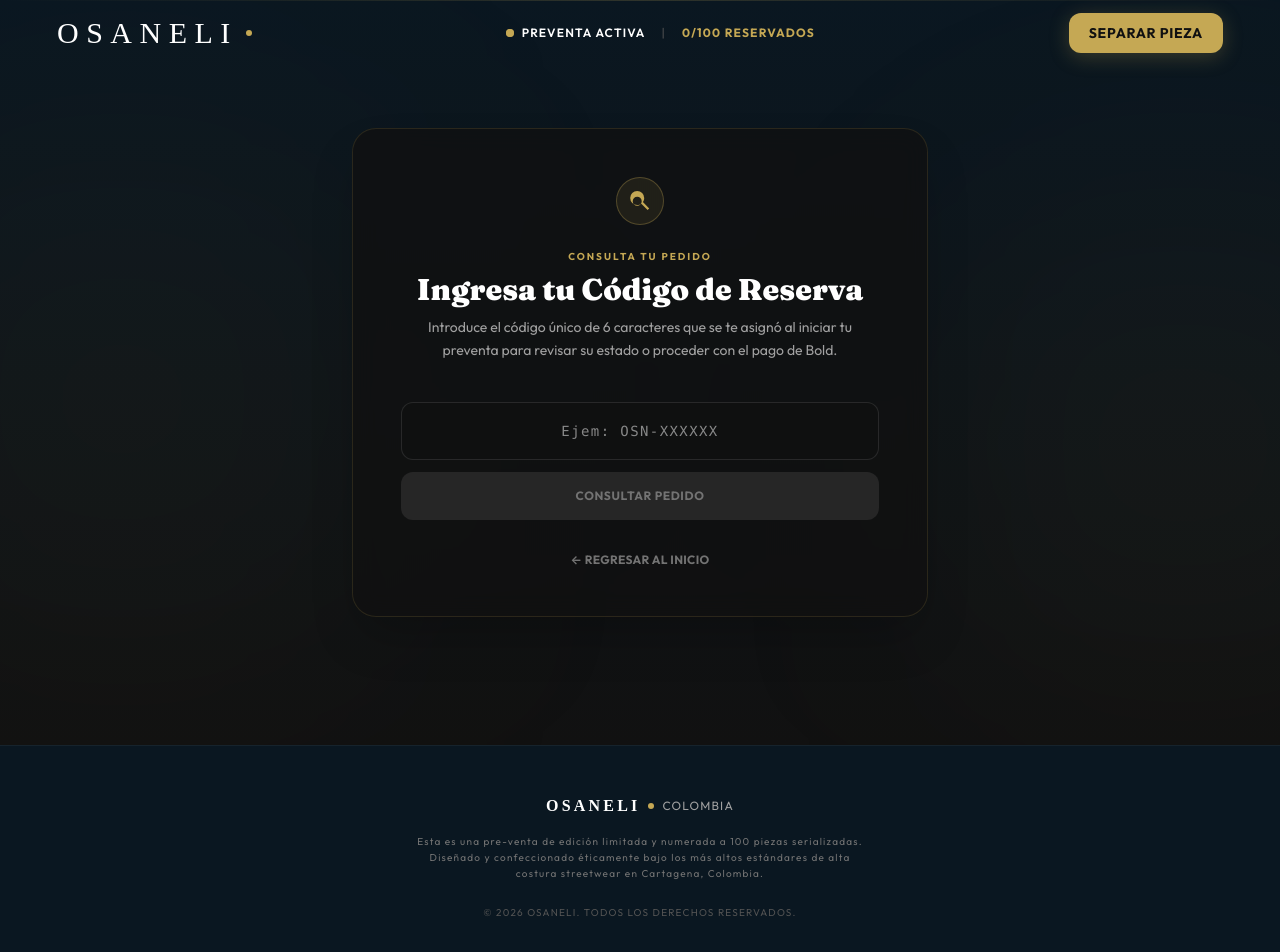
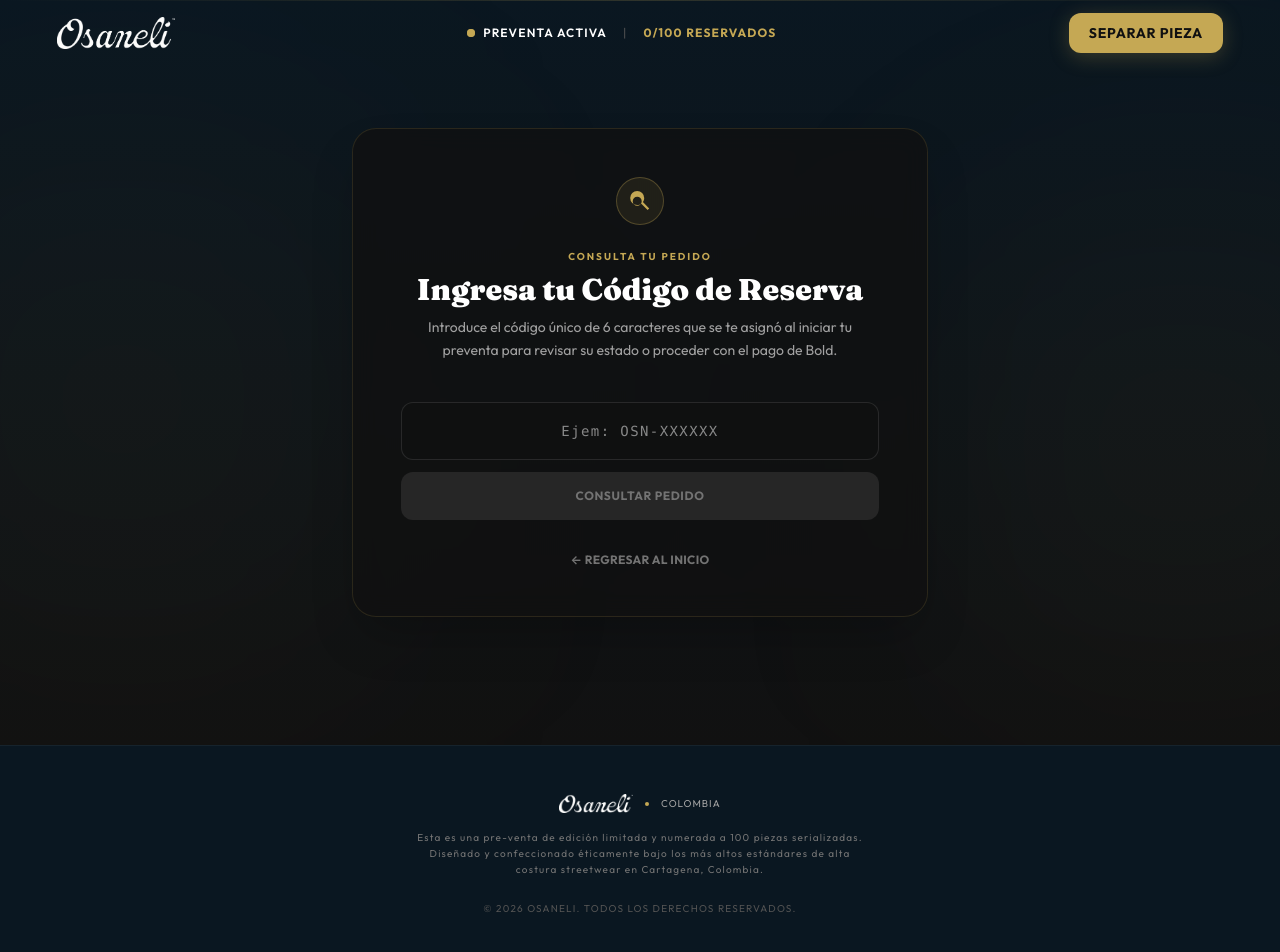
Before and after one commit to jeimancabarcas/orovivo-osaneli, an Angular app: page /order in a window 1280 px wide. Shown: the top 952 px of the page. Built offline with nearby package versions, Linux system fonts and the light colour scheme; no server answers; the database is empty; a web font is replaced by a local one.

Commit message:
feat: add logo image and update brand references in header and footer components

```diff
--- a/src/app/app.html
+++ b/src/app/app.html
@@ -8,10 +8,10 @@
 
   <!-- Brand Footer of Authenticity -->
   <footer class="py-12 px-4 sm:px-8 border-t border-white/5 bg-[#0A1721] text-center text-xs text-neutral-500 font-sans tracking-widest flex flex-col gap-4">
-    <div class="flex justify-center items-center gap-2 text-white font-editorial tracking-[0.2em] text-base font-bold">
-      <span>OSANELI</span>
-      <span class="w-1.5 h-1.5 rounded-full bg-gold-aged"></span>
-      <span class="text-neutral-400 font-sans text-xs tracking-widest font-normal">COLOMBIA</span>
+    <div class="flex justify-center items-center gap-3 text-white">
+      <img src="/logo.png" alt="OSANELI" class="h-5 w-auto object-contain brightness-75 hover:brightness-100 transition-all duration-300 invert" />
+      <span class="w-1 h-1 rounded-full bg-gold-aged"></span>
+      <span class="text-neutral-400 font-sans text-[10px] tracking-widest font-normal">COLOMBIA</span>
     </div>
     <p class="max-w-md mx-auto leading-relaxed text-[10px]">
       Esta es una pre-venta de edición limitada y numerada a 100 piezas serializadas. Diseñado y confeccionado éticamente bajo los más altos estándares de alta costura streetwear en Cartagena, Colombia.
--- a/src/app/components/header.component.ts
+++ b/src/app/components/header.component.ts
@@ -18,11 +18,8 @@
       >
 
         <!-- Brand Logo -->
-        <a href="#" class="flex items-center gap-2 group">
-          <span class="font-editorial text-2xl sm:text-3xl tracking-[0.25em] text-white group-hover:text-gold-aged transition-colors duration-300">
-            OSANELI
-          </span>
-          <span class="w-1.5 h-1.5 rounded-full bg-gold-aged group-hover:bg-gold-light transition-colors duration-300"></span>
+        <a href="#" class="flex items-center group">
+          <img src="/logo.png" alt="OSANELI" class="h-6 sm:h-8 w-auto object-contain transition-transform duration-300 group-hover:scale-105 invert" />
         </a>
 
         <!-- Hype Live Status -->
--- a/src/app/components/order-landing.component.ts
+++ b/src/app/components/order-landing.component.ts
@@ -116,7 +116,7 @@
 
                   <!-- Header -->
                   <div class="flex justify-between items-center border-b border-white/5 pb-4 relative z-10">
-                    <span class="font-editorial tracking-widest text-base text-gold-aged">OSANELI</span>
+                    <img src="/logo.png" alt="OSANELI" class="h-4 w-auto object-contain brightness-90 invert" />
                     <span class="font-mono text-[10px] tracking-widest text-neutral-400 font-bold uppercase">
                       DROP 01: ORO VIVO
                     </span>
@@ -324,7 +324,7 @@
 
                     <!-- Header -->
                     <div class="flex justify-between items-center border-b border-white/5 pb-4 relative z-10">
-                      <span class="font-editorial tracking-widest text-base text-gold-aged">OSANELI</span>
+                      <img src="/logo.png" alt="OSANELI" class="h-4 w-auto object-contain brightness-90 invert" />
                       <span class="font-mono text-[10px] tracking-widest text-neutral-400 font-bold uppercase">
                         DROP 01: ORO VIVO
                       </span>
--- a/src/app/components/pre-order-form.component.ts
+++ b/src/app/components/pre-order-form.component.ts
@@ -80,7 +80,7 @@
 
                 <!-- Ticket Header -->
                 <div class="flex justify-between items-center border-b border-white/5 pb-4 relative z-10">
-                  <span class="font-editorial tracking-widest text-base text-gold-aged">OSANELI</span>
+                  <img src="/logo.png" alt="OSANELI" class="h-4 w-auto object-contain brightness-90 invert" />
                   <span class="font-mono text-[10px] tracking-widest text-neutral-400 font-bold uppercase">
                     DROP 01: ORO VIVO
                   </span>
```
Also changed, not shown: public/logo.png (added).
